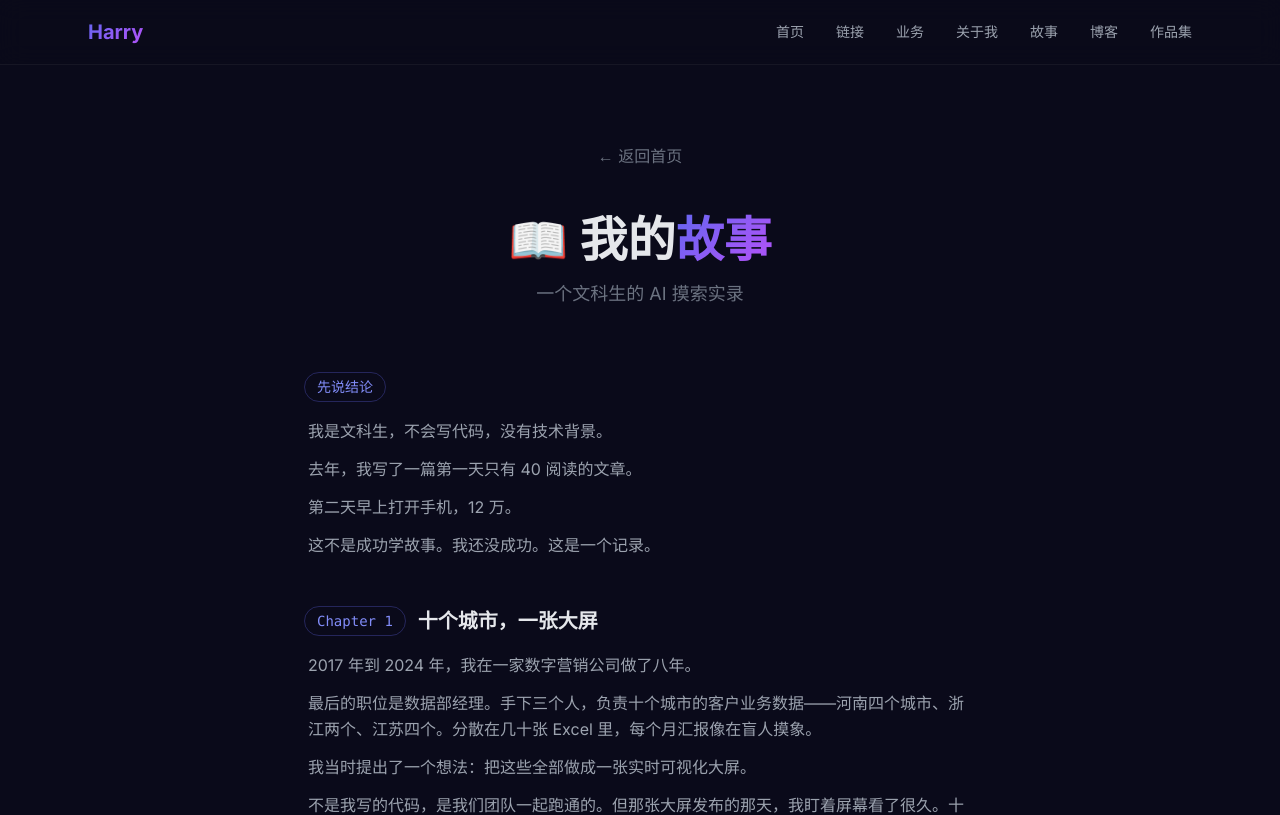
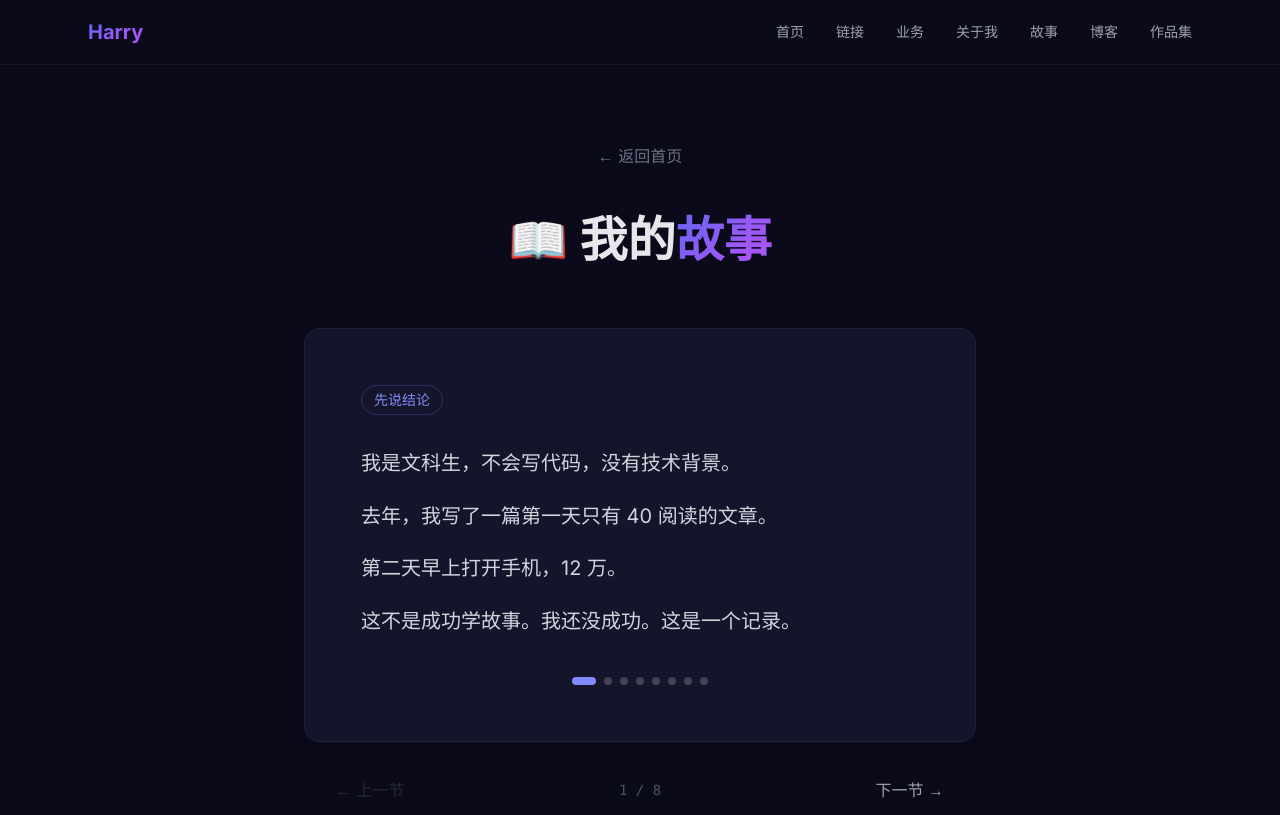
Before and after one commit to lyq00177-arch/lyq-site, a Next.js app: page /story in a window 1280 px wide. Shown: the top 815 px of the page. Built offline with nearby package versions, Linux system fonts and the light colour scheme.

Commit message:
feat: Story 页改为章节翻页式，字体加大，加进度点和滑动动画

```diff
--- a/app/story/page.tsx
+++ b/app/story/page.tsx
@@ -1,7 +1,8 @@
 "use client";
 
 import Link from "next/link";
-import { motion } from "framer-motion";
+import { motion, AnimatePresence } from "framer-motion";
+import { useState } from "react";
 
 const chapters = [
   {
@@ -84,55 +85,116 @@ const chapters = [
   },
 ];
 
+const variants = {
+  enter: (dir: number) => ({ opacity: 0, x: dir > 0 ? 60 : -60 }),
+  center: { opacity: 1, x: 0 },
+  exit: (dir: number) => ({ opacity: 0, x: dir > 0 ? -60 : 60 }),
+};
+
 export default function StoryPage() {
+  const [index, setIndex] = useState(0);
+  const [dir, setDir] = useState(1);
+
+  const go = (next: number) => {
+    setDir(next > index ? 1 : -1);
+    setIndex(next);
+  };
+
+  const chapter = chapters[index];
+  const total = chapters.length;
+
   return (
     <section className="min-h-screen flex flex-col items-center px-4 sm:px-6 py-20">
-      <Link href="/" className="text-base text-gray-500 hover:text-indigo-400 transition-colors mb-12">
+      <Link
+        href="/"
+        className="text-base text-gray-500 hover:text-indigo-400 transition-colors mb-12"
+      >
         ← 返回首页
       </Link>
 
       <motion.h1
         initial={{ opacity: 0, y: 15 }}
         animate={{ opacity: 1, y: 0 }}
-        className="text-5xl font-bold mb-4"
+        className="text-5xl font-bold mb-16"
       >
         📖 我的<span className="gradient-text">故事</span>
       </motion.h1>
-      <motion.p
-        initial={{ opacity: 0 }}
-        animate={{ opacity: 1 }}
-        transition={{ delay: 0.15 }}
-        className="text-lg text-gray-500 mb-16"
-      >
-        一个文科生的 AI 摸索实录
-      </motion.p>
 
-      <div className="w-full max-w-2xl space-y-12">
-        {chapters.map((chapter, i) => (
+      {/* Chapter card */}
+      <div className="w-full max-w-2xl">
+        <AnimatePresence mode="wait" custom={dir}>
           <motion.div
-            key={chapter.tag}
-            initial={{ opacity: 0, y: 20 }}
-            animate={{ opacity: 1, y: 0 }}
-            transition={{ delay: 0.1 + i * 0.08 }}
-            className="space-y-4"
+            key={index}
+            custom={dir}
+            variants={variants}
+            initial="enter"
+            animate="center"
+            exit="exit"
+            transition={{ duration: 0.35, ease: "easeInOut" }}
+            className="rounded-2xl bg-dark-card border border-white/5 p-10 sm:p-14 min-h-[380px] flex flex-col justify-between"
           >
-            <div className="flex items-center gap-3">
-              <span className="text-sm font-mono text-indigo-400 border border-indigo-500/30 px-3 py-1 rounded-full">
-                {chapter.tag}
-              </span>
-              {chapter.title && (
-                <h2 className="text-xl font-bold text-gray-200">{chapter.title}</h2>
-              )}
+            <div>
+              {/* Tag + title */}
+              <div className="flex items-center gap-3 mb-8">
+                <span className="text-sm font-mono text-indigo-400 border border-indigo-500/30 px-3 py-1 rounded-full">
+                  {chapter.tag}
+                </span>
+                {chapter.title && (
+                  <h2 className="text-2xl font-bold text-gray-200">
+                    {chapter.title}
+                  </h2>
+                )}
+              </div>
+
+              {/* Content */}
+              <div className="space-y-5">
+                {chapter.content.map((para, i) => (
+                  <p key={i} className="text-xl text-gray-300 leading-relaxed">
+                    {para}
+                  </p>
+                ))}
+              </div>
             </div>
-            <div className="space-y-3 pl-1">
-              {chapter.content.map((para, j) => (
-                <p key={j} className="text-gray-400 leading-relaxed">
-                  {para}
-                </p>
+
+            {/* Progress dots */}
+            <div className="flex justify-center gap-2 mt-10">
+              {chapters.map((_, i) => (
+                <button
+                  key={i}
+                  onClick={() => go(i)}
+                  className={`rounded-full transition-all duration-300 ${
+                    i === index
+                      ? "w-6 h-2 bg-indigo-400"
+                      : "w-2 h-2 bg-white/20 hover:bg-white/40"
+                  }`}
+                />
               ))}
             </div>
           </motion.div>
-        ))}
+        </AnimatePresence>
+
+        {/* Navigation */}
+        <div className="flex items-center justify-between mt-6 px-2">
+          <button
+            onClick={() => go(index - 1)}
+            disabled={index === 0}
+            className="px-6 py-3 rounded-xl text-base text-gray-400 hover:text-white hover:bg-white/5 transition-all disabled:opacity-20 disabled:cursor-not-allowed"
+          >
+            ← 上一节
+          </button>
+
+          <span className="text-sm text-gray-600 font-mono">
+            {index + 1} / {total}
+          </span>
+
+          <button
+            onClick={() => go(index + 1)}
+            disabled={index === total - 1}
+            className="px-6 py-3 rounded-xl text-base text-gray-400 hover:text-white hover:bg-white/5 transition-all disabled:opacity-20 disabled:cursor-not-allowed"
+          >
+            下一节 →
+          </button>
+        </div>
       </div>
     </section>
   );
```
